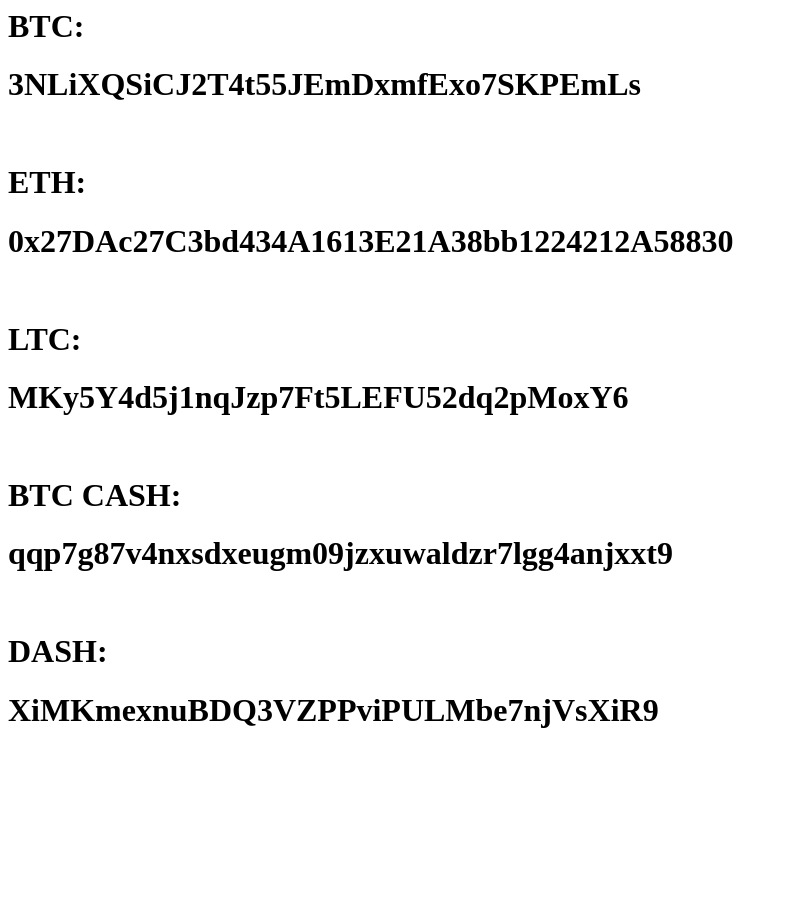
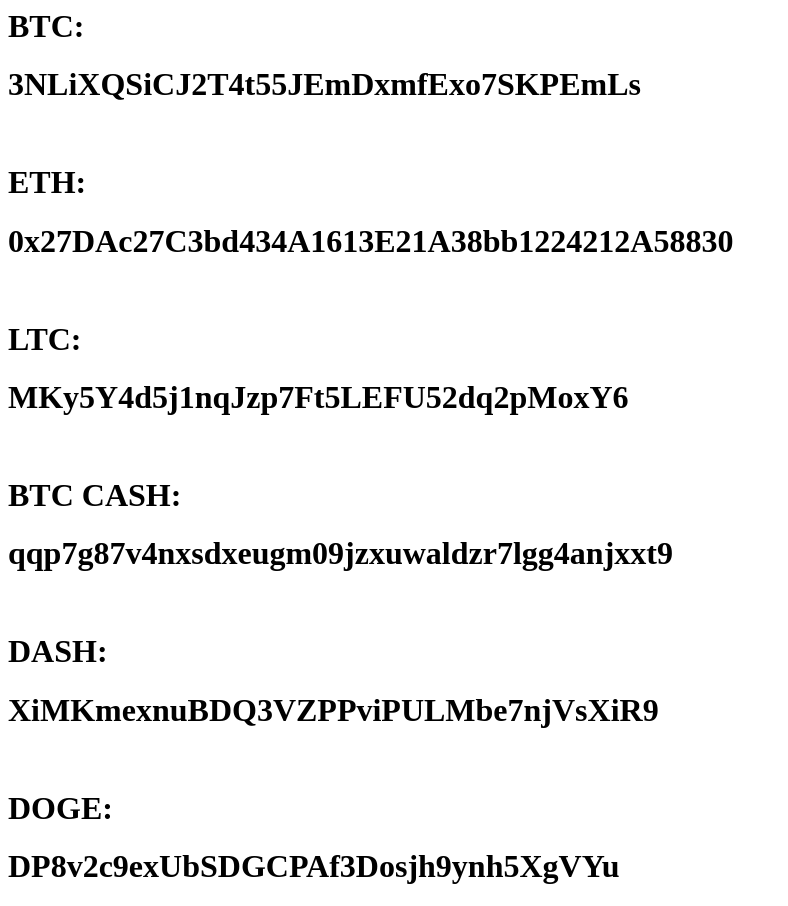
Before and after one commit to GiovannyAndres/direction, a plain HTML site: page index.html in a window 1280 px wide. Shown: the whole page, without its empty margins (0-788 px from the left). Before the commit the page ends 800 px from the top, so only its background shows below. Drawn offline with Linux system fonts and the light colour scheme.

Commit message:
Update index.html

```diff
--- a/index.html
+++ b/index.html
@@ -10,6 +10,8 @@
 <h1>BTC CASH: </h1><h1>qqp7g87v4nxsdxeugm09jzxuwaldzr7lgg4anjxxt9</h1>
 <br>
 <h1>DASH: </h1><h1>XiMKmexnuBDQ3VZPPviPULMbe7njVsXiR9</h1>
+<br>
+<h1>DOGE: </h1><h1>DP8v2c9exUbSDGCPAf3Dosjh9ynh5XgVYu</h1>
 
 </body>
 </html>
```
